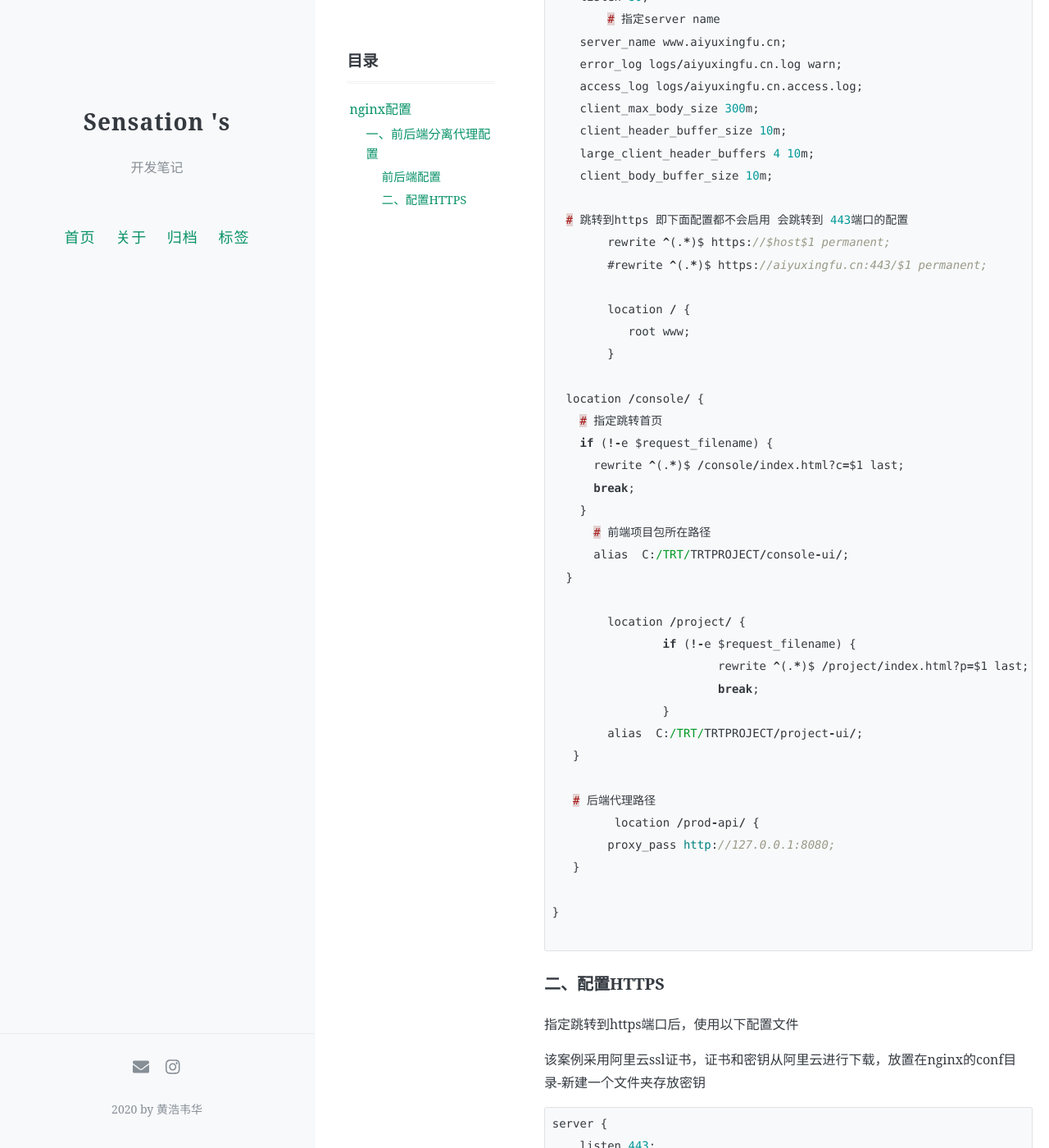
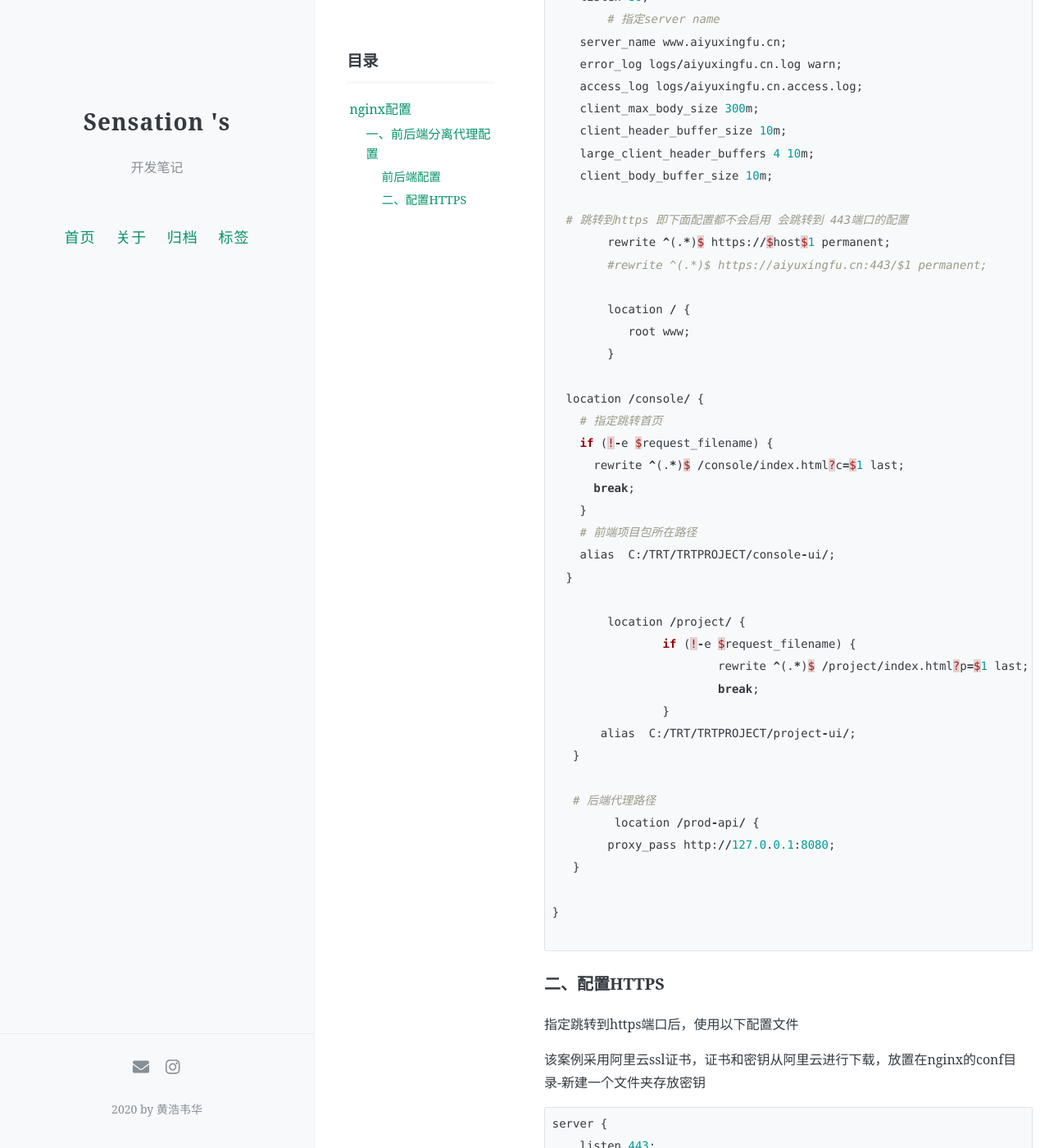
Before and after one commit to SensationG/blog, a Jekyll site: the page built from _posts/2021-02-07-nginx.md, in a window 1280 px wide and 1400 px high, scrolled down 1460 px. Shown: the whole window at 82% size. Built offline with Jekyll 4.4.1, drawn with Linux system fonts in a browser that asks for light colours; comment, search, counter and statistics services are not loaded; some of the changed text lies outside the part shown.

Commit message:
nginx修正

````diff
--- a/_posts/2021-02-07-nginx.md
+++ b/_posts/2021-02-07-nginx.md
@@ -15,7 +15,7 @@ tags:  [nginx]
 
 这里采用新增配置文件的方式，不对原生配置文件进行大改动，只需在原配置文件里加入include去读指定目录下的配置文件即可，如下
 
-```js
+```python
 http {
     	include       mime.types;
     	default_type  application/octet-stream;
@@ -46,7 +46,7 @@ http {
 		server_name  _;
 		return 444;
 	    }
-	// 在这里配置去读区指定目录下的配置文件
+	# 在这里配置去读区指定目录下的配置文件
 	include C:/TRT/nginx/conf/vhosts/*.conf;
 }
 ```
@@ -55,7 +55,7 @@ http {
 
 #### 前后端配置
 
-```js
+```python
 server {
   	# 端口
     listen 80;
@@ -82,8 +82,8 @@ server {
       rewrite ^(.*)$ /console/index.html?c=$1 last;
       break;
     }
-      # 前端项目包所在路径
-      alias  C:/TRT/TRTPROJECT/console-ui/;
+    # 前端项目包所在路径
+    alias  C:/TRT/TRTPROJECT/console-ui/;
   }
 
 	location /project/ {
@@ -91,7 +91,7 @@ server {
 			rewrite ^(.*)$ /project/index.html?p=$1 last;
 			break;
 		}
-        alias  C:/TRT/TRTPROJECT/project-ui/;
+       alias  C:/TRT/TRTPROJECT/project-ui/;
    }
 
    # 后端代理路径
@@ -109,17 +109,17 @@ server {
 
 该案例采用阿里云ssl证书，证书和密钥从阿里云进行下载，放置在nginx的conf目录-新建一个文件夹存放密钥
 
-```js
+```python
 server {
     listen 443;
     server_name www.aiyuxingfu.cn;
   	# 根据nginx版本决定是否设置on
 		ssl on;
 
-  # 配置ssl证书
-	ssl_certificate cert/4566504_aiyuxingfu.cn.pem;
-  # 证书随附密钥
-	ssl_certificate_key cert/4566504_aiyuxingfu.cn.key;
+    # 配置ssl证书
+    ssl_certificate cert/4566504_aiyuxingfu.cn.pem;
+    # 证书随附密钥
+    ssl_certificate_key cert/4566504_aiyuxingfu.cn.key;
 
   	# 13-16行参照阿里云文档填写
     ssl_session_timeout 5m;
````
